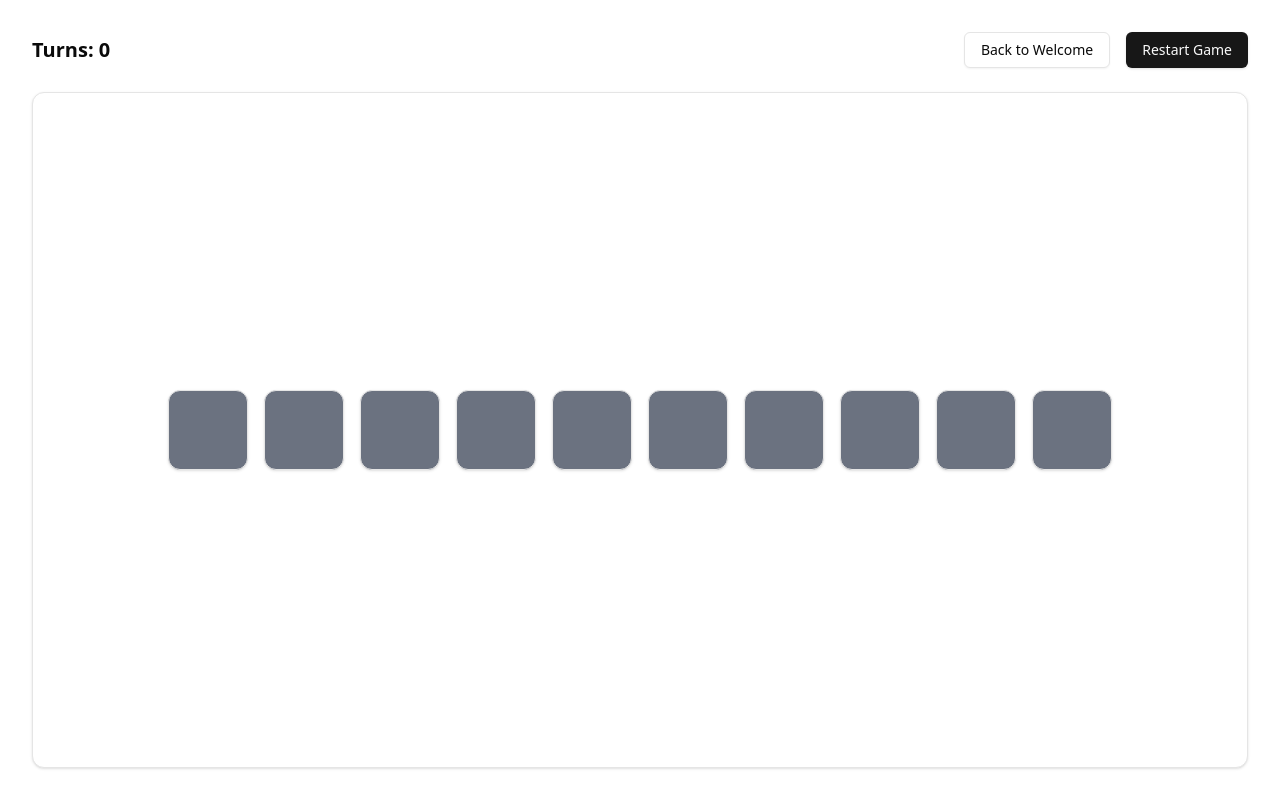
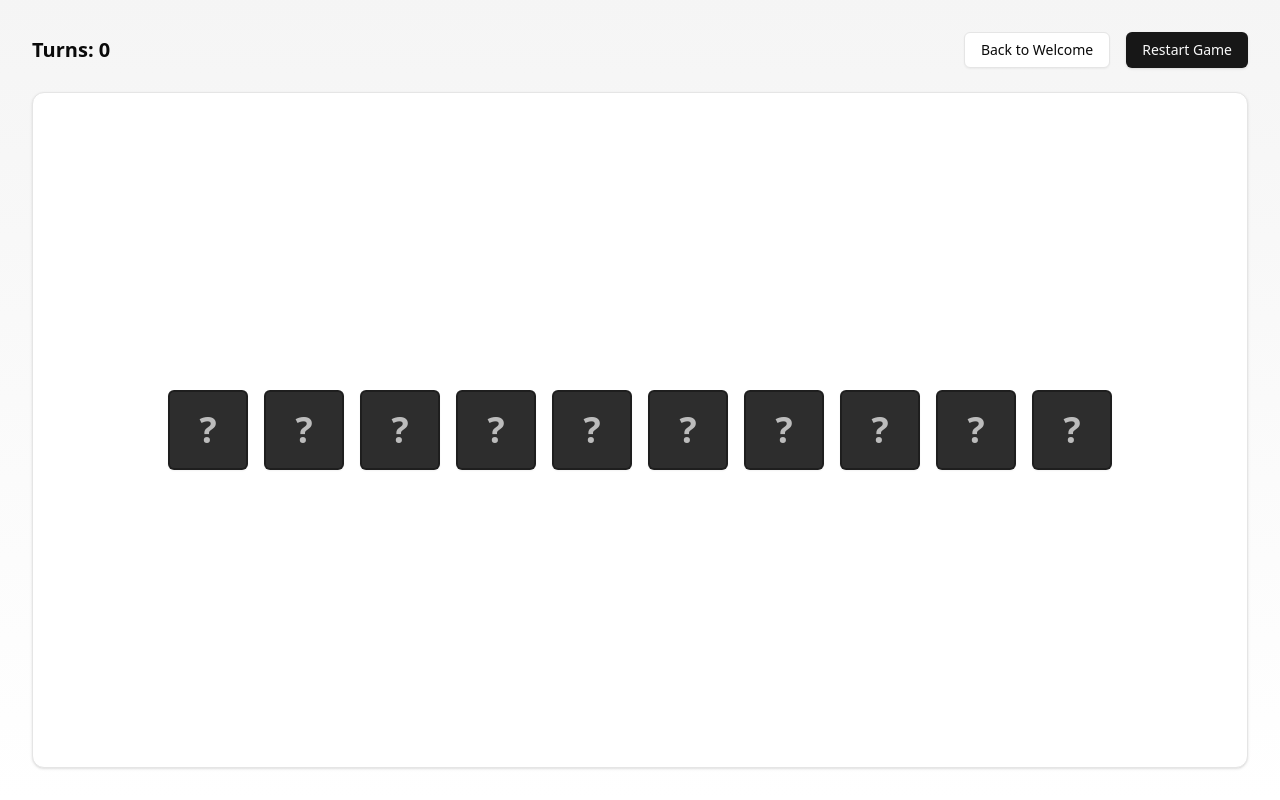
Before and after one commit to sian022/number-matching-game, a React (Vite) app: page / in a window 1280 px wide. Both pictures are taken after typing "5" into the empty fields and a click on the button "Start Game". Built offline with nearby package versions, Linux system fonts and the light colour scheme.

Commit message:
Improve the styling of the number card

```diff
--- a/src/components/number-card.tsx
+++ b/src/components/number-card.tsx
@@ -3,7 +3,7 @@ import { cn } from "@/lib/utils";
 
 type NumberCardProps = {
   number: number;
-  state: string | "face-down" | "revealed" | "matched";
+  state: "face-down" | "revealed" | "matched";
   onClick: () => void;
   className?: string;
 };
@@ -12,19 +12,27 @@ const NumberCard = ({ number, state, onClick, className }: NumberCardProps) => {
   return (
     <Card
       className={cn(
-        "w-20 h-20 flex items-center justify-center border transition-transform duration-300",
+        "w-20 h-20 flex items-center justify-center border-2 transition-all duration-300 transform",
+        "rounded-md shadow-sm",
         state === "face-down" &&
-          "bg-gray-500 text-transparent cursor-pointer hover:scale-105",
-        state === "revealed" && "bg-white text-black cursor-pointer",
-        state === "matched" && "bg-green-200 text-black cursor-default",
+          "bg-primary/90 text-primary-foreground border-primary/70 cursor-pointer " +
+            "hover:bg-primary hover:shadow-md hover:scale-105 active:scale-95",
+        state === "revealed" &&
+          "bg-card text-card-foreground border-primary/50 " +
+            "hover:bg-accent cursor-pointer shadow-md",
+        state === "matched" &&
+          "bg-green-100/50 text-green-800 border-green-500/50 " +
+            "cursor-default opacity-60 scale-90 shadow-sm",
         className
       )}
       onClick={state === "face-down" ? onClick : undefined}
     >
       <span
         className={cn(
-          "font-bold text-4xl",
-          state === "face-down" && "select-none"
+          "font-bold text-4xl transition-all select-none",
+          state === "face-down" && "text-primary-foreground/70",
+          state === "revealed" && "text-card-foreground",
+          state === "matched" && "text-green-900"
         )}
       >
         {state === "face-down" ? "?" : number}
--- a/src/hooks/use-game-logic.ts
+++ b/src/hooks/use-game-logic.ts
@@ -107,7 +107,7 @@ const useGameLogic = ({
     if (isGameCompleted) {
       setTimeout(() => {
         onGameComplete();
-      }, 500); // 0.5 second delay
+      }, 200);
     }
   }, [cards, onGameComplete]);
 
--- a/src/index.css
+++ b/src/index.css
@@ -61,6 +61,6 @@
     @apply border-border;
   }
   body {
-    @apply bg-background text-foreground;
+    @apply bg-gradient-to-b from-secondary to-background text-foreground;
   }
 }
--- a/src/pages/game-page.tsx
+++ b/src/pages/game-page.tsx
@@ -4,7 +4,7 @@ import { Button } from "@/components/ui/button";
 import { Card } from "@/components/ui/card";
 import { useGameLogic } from "@/hooks/use-game-logic";
 import { useNumberStore } from "@/stores/number";
-import { useState } from "react";
+import { useCallback, useState } from "react";
 import { Navigate, useNavigate } from "react-router-dom";
 
 const GamePage = () => {
@@ -12,9 +12,13 @@ const GamePage = () => {
   const maxNumber = useNumberStore((state) => state.maxNumber);
   const [isDialogOpen, setIsDialogOpen] = useState(false);
 
+  const handleCongratulations = useCallback(() => {
+    setIsDialogOpen(true);
+  }, []);
+
   const { cards, turns, resetGame, handleCardClick } = useGameLogic({
     maxNumber,
-    onGameComplete: () => setIsDialogOpen(true),
+    onGameComplete: handleCongratulations,
   });
 
   if (!maxNumber) {
--- a/src/pages/welcome-page.tsx
+++ b/src/pages/welcome-page.tsx
@@ -33,7 +33,7 @@ const WelcomePage = () => {
   };
 
   return (
-    <div className="flex justify-center items-center h-screen w-screen bg-gradient-to-b from-secondary to-background">
+    <div className="flex justify-center items-center h-screen w-screen">
       <form
         className="flex flex-col items-center gap-4 bg-white p-10 rounded-lg shadow-md w-full max-w-md"
         onSubmit={handleStartGame}
--- a/src/stores/number.ts
+++ b/src/stores/number.ts
@@ -1,6 +1,11 @@
 import { create } from "zustand";
 
-const useNumberStore = create((set) => ({
+interface NumberState {
+  maxNumber: number;
+  setMaxNumber: (maxNumber: number) => void;
+}
+
+const useNumberStore = create<NumberState>()((set) => ({
   maxNumber: 0,
   setMaxNumber: (maxNumber: number) => set({ maxNumber }),
 }));
```
